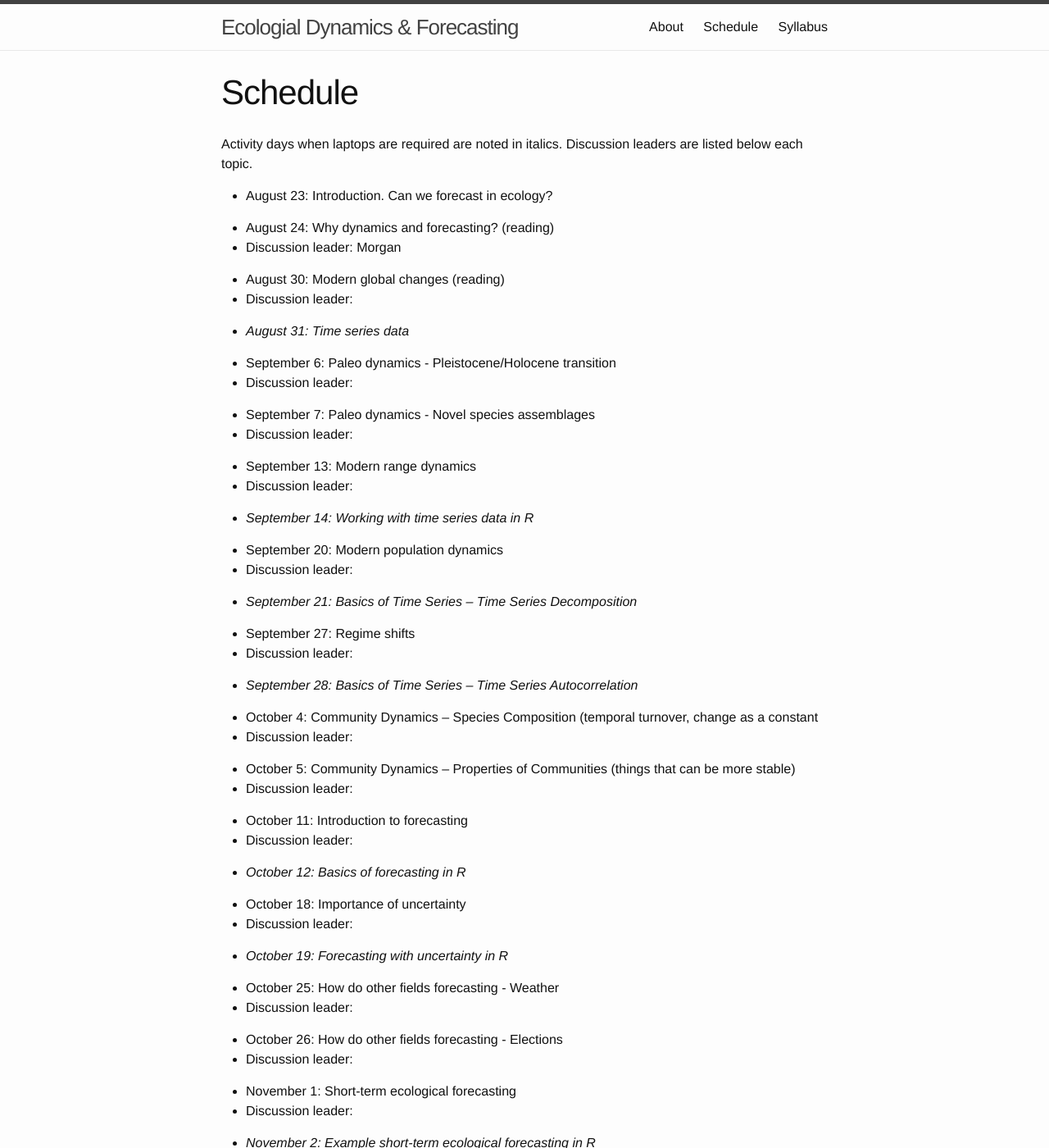
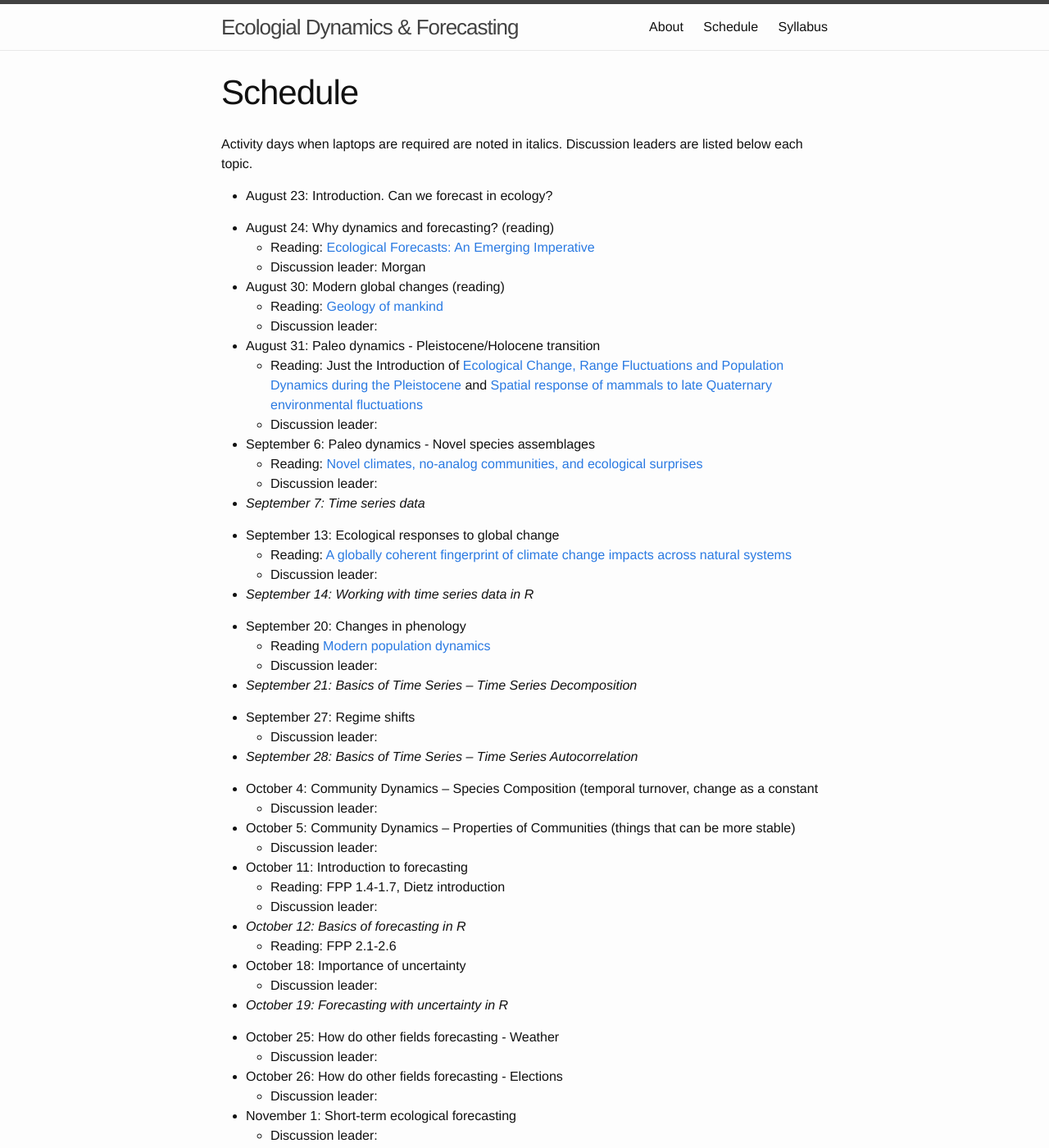
Before and after one commit to weecology/forecasting-dynamics-course, a Jekyll site: the page built from schedule.md, in a window 1280 px wide and 1400 px high. Shown: the whole window at 82% size. Built offline with Jekyll 4.4.1, drawn with Linux system fonts in a browser that asks for light colours.

Commit message:
Update schedule with early readings
Also moves the first data/tools class one week later and fixes some formatting.

```diff
--- a/schedule.md
+++ b/schedule.md
@@ -6,81 +6,92 @@ Activity days when laptops are required are noted in italics. Discussion leaders
 * August 23: Introduction. Can we forecast in ecology?
 
 * August 24: Why dynamics and forecasting? (reading)
- * Discussion leader: Morgan
+    * Reading: [Ecological Forecasts: An Emerging Imperative](https://doi.org/10.1126/science.293.5530.657)
+    * Discussion leader: Morgan
 
 * August 30: Modern global changes (reading)
- * Discussion leader:
+    * Reading: [Geology of mankind](https://doi.org/10.1038/415023a)
+    * Discussion leader:
 
-* *August 31: Time series data*
+* August 31:  Paleo dynamics - Pleistocene/Holocene transition
+    * Reading: Just the Introduction of
+      [Ecological Change, Range Fluctuations and Population Dynamics during the Pleistocene](https://doi.org/10.1016/j.cub.2009.06.030)
+      and
+      [Spatial response of mammals to late Quaternary environmental fluctuations](http://ib.berkeley.edu/labs/barnosky/FAUNMAP_Science.pdf)
+    * Discussion leader:
 
-* September 6: Paleo dynamics - Pleistocene/Holocene transition
- * Discussion leader:
+* September 6: Paleo dynamics - Novel species assemblages
+    * Reading: [Novel climates, no-analog communities, and ecological surprises](https://doi.org/10.1890/070037)
+    * Discussion leader:
 
-* September 7: Paleo dynamics - Novel species assemblages
- * Discussion leader:
+* *September 7: Time series data*
 
-* September 13: Modern range dynamics
- * Discussion leader:
+* September 13: Ecological responses to global change
+    * Reading: [A globally coherent fingerprint of climate change impacts across natural systems](https://doi.org/10.1038/nature01286)
+    * Discussion leader:
 
 * *September 14: Working with time series data in R*
 
-* September 20: Modern population dynamics
- * Discussion leader:
+* September 20: Changes in phenology
+    * Reading [Modern population dynamics](https://doi.org/10.1016/j.tree.2007.04.003)
+    * Discussion leader:
 
 * *September 21: Basics of Time Series – Time Series Decomposition*
 
 * September 27: Regime shifts
- * Discussion leader:
+    * Discussion leader:
 
 * *September 28: Basics of Time Series – Time Series Autocorrelation*
 
 * October 4: Community Dynamics – Species Composition (temporal turnover, change
 as a constant
- * Discussion leader:
+    * Discussion leader:
 
 * October 5: Community Dynamics – Properties of Communities (things that can be
 more stable)
- * Discussion leader:
+    * Discussion leader:
 
 * October 11: Introduction to forecasting
- * Discussion leader:
+    * Reading: FPP 1.4-1.7, Dietz introduction
+    * Discussion leader:
 
 * *October 12: Basics of forecasting in R*
+    * Reading: FPP 2.1-2.6
 
 * October 18: Importance of uncertainty
- * Discussion leader:
+    * Discussion leader:
 
 * *October 19: Forecasting with uncertainty in R*
 
 * October 25: How do other fields forecasting - Weather
- * Discussion leader:
+    * Discussion leader:
 
 * October 26: How do other fields forecasting - Elections
- * Discussion leader:
+    * Discussion leader:
 
 * November 1: Short-term ecological forecasting
- * Discussion leader:
+    * Discussion leader:
 
 * *November 2: Example short-term ecological forecasting in R*
 
 * November 8: VOTE! NO CLASS
 
 * November 9: Process-based vs. data-driven models for forecasting
- * Discussion leader:
+    * Discussion leader:
 
 * November 15: Long-term ecological forecasting
- * Discussion leader:
+    * Discussion leader:
 
 * *November 16: Species distribution model based forecasting in R*
 
 * November 22: Operational forecasting
- * Discussion leader:
+    * Discussion leader:
 
 * November 29: Scenario based foreasting
- * Discussion leader:
+    * Discussion leader:
 
 * November 30: Ecological surprises
- * Discussion leader:
+    * Discussion leader:
 
 * December 8: Can we forecast in ecology (and what can we forecast)?
 
```
